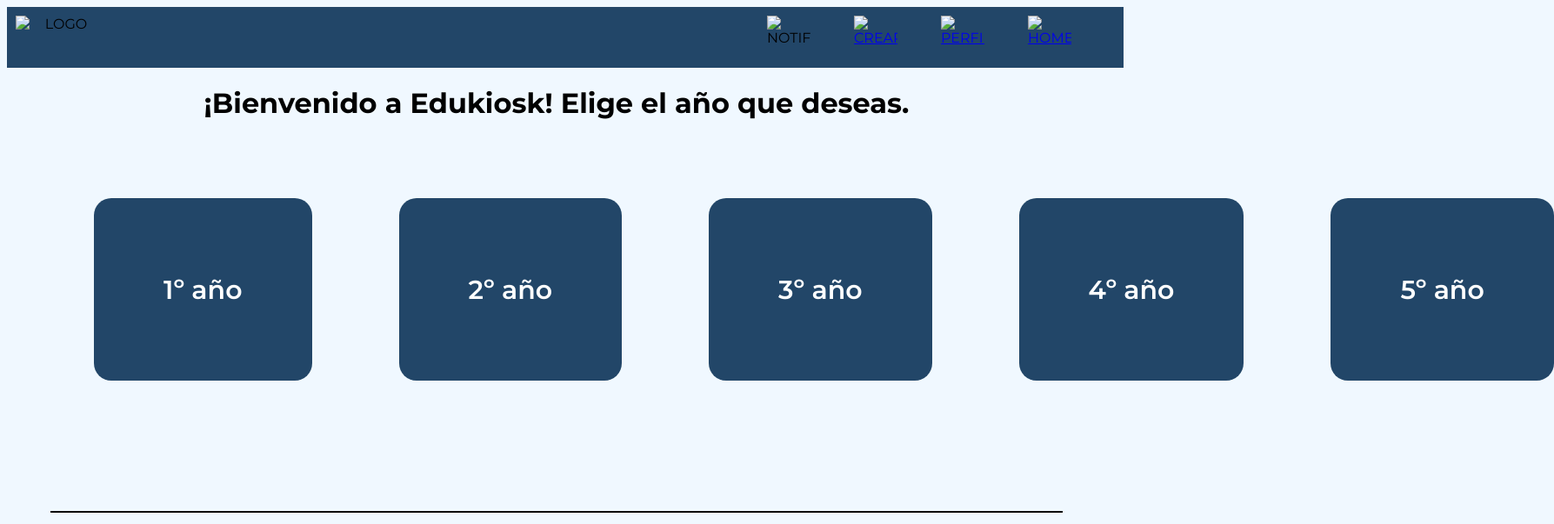
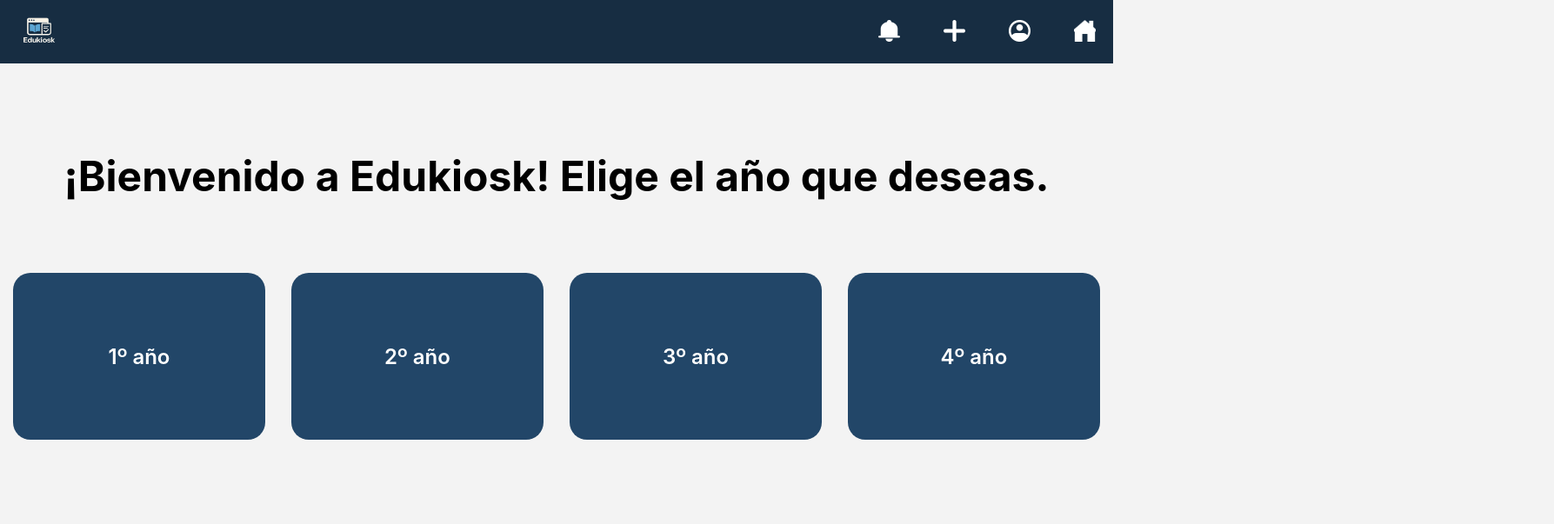
Before and after one commit to 3-TIC-ORT/proyecto-edukiosk, a website: page Frontend/Home/index.html in a window 1280 px wide. Shown: the top 603 px of the page at 87% size, 1787 px wide, since content can reach past the window. Drawn offline with Linux system fonts and the light colour scheme.

Commit message:
Avanze en algunas cosas de front (mas que nada pulir las paginas de registro y login. Aparte arregle el header en la de home).

```diff
--- a/Frontend/Home/index.html
+++ b/Frontend/Home/index.html
@@ -10,31 +10,33 @@
     <link href="https://fonts.googleapis.com/css2?family=Montserrat:ital,wght@0,100..900;1,100..900&display=swap" rel="stylesheet">
 </head>
 <body>
+    <!--HEADER-->
     <header>
       <div class="header">
-            <img src="../../Imagenes/edukiosk.png" alt="LOGO">
+        <img src="../../Imagenes/LogoClaro.png" alt="LOGO" />
         <ul>
           <li>
-                    <a href="../Home/index.html">
-                        <img src="../../Imagenes/home.png" alt="HOME">
+            <img src="../../Imagenes/notificaciones.png" alt="NOTIFICACIONES" />
+            <!-- ROCCO PROGRAMALO VOS -->
+          </li>
+          <li>
+            <a href="../Publicar/index.html">
+              <img src="../../Imagenes/PUBLICAR.png" alt="CREAR" />
             </a>
           </li>
           <li>
             <a href="../Perfil/index.html">
-                        <img src="../../Imagenes/perfil.png" alt="PERFIL">
+              <img src="../../Imagenes/fotoPerfil.png" alt="PERFIL" />
             </a>
           </li>
           <li>
-                    <a href="../Publicar/index.html">
-                        <img src="../../Imagenes/crear.png" alt="CREAR">
+            <a href="../Home/index.html">
+              <img src="../../Imagenes/home.png" alt="HOME" />
             </a>
-                </li>
-                <li>
-                     <img src="../../Imagenes/notificaciones.png" alt="NOTIFICACIONES">
-                     <!-- ROCCO PROGRAMALO VOS -->
           </li>
         </ul>
       </div>
+    </header>
 
     </header>
     <h1>¡Bienvenido a Edukiosk! Elige el año que deseas.
--- a/Frontend/Home/styles.css
+++ b/Frontend/Home/styles.css
@@ -1,76 +1,104 @@
-body{
-    font-family: "Montserrat", sans-serif;
-    background-color: aliceblue;
+/* VARIABLES */
+:root {
+  --colorFondo: #f3f3f3;
+  --colorPrimario: #172d42;
+}
+
+html,
+body {
+  margin: 0;
+  padding: 0;
+}
+
+body {
+  font-family: "Inter", sans-serif;
+  background-color: var(--colorFondo);
   text-align: center;
 }
 
-/* CODIGO DEL HEADER */
+body h1{
+    margin-top: 100px;
+    font-weight: 700;
+    font-size: 3rem;
+}
+
+/* HEADER STYLES */
+
+.header {
+  display: flex;
+  align-items: center;
+  justify-content: space-between;
+  border-bottom: 3px solid var(--colorPrimario);
+  padding: 10px 20px;
+  width: 100%;
+  box-sizing: border-box;
+  background-color: var(--colorPrimario);
+}
+
+.header img {
+  width: 50px;
+  height: 50px;
+  padding: 0;
+}
 
 .header ul {
   list-style-type: none;
-    padding-right: 50px;
+  padding: 0;
   margin: 0;
   gap: 50px;
   display: flex;
-    flex-direction: row-reverse;
-}
-.header ul img{
-    width: 50px;
-    height: 50px;
+  flex-direction: row;
+  align-items: center;
+  max-height: 25px;
 }
 
-.header img{
-    width: 100px;
-    height: 50px;
+.header ul li a {
+  align-self: center;
   display: flex;
-    margin: 0;
 }
 
-.header{
-    display: flex;
-    align-items: center;
-    justify-content: space-between;
-    margin: 0px;
-    padding: 10px;
-    width: 100%;
-    background-color: #224668;
+.header ul li {
+  max-height: 25px;
 }
 
-/* AÑOS */
+.header ul img {
+  width: 25px !important;
+  height: 25px !important;
+  object-fit: cover;
+}
 
-.AÑOS{
+/* AÑOS - RESPONSIVE FIXES APPLIED */
+
+.AÑOS {
   display: flex;
-    justify-content: space-between;;
-    margin: 50px;
+  justify-content: space-around;
   font-family: serif;
   text-align: center;
-    height: 400px;
   flex-wrap: wrap;
   border-bottom: 2px solid black;
-     flex-wrap: nowrap
-
 }
 
 
-.AÑOS a{
-    margin: 50px;
-    margin-top: 40px;
+.AÑOS a {
+  margin: 10px 15px;
+  margin-block: 50px;
   background-color: #224668;
   outline: none;
   color: white;
-    padding-inline: 80px;
-    padding-block: 30px;
+  padding: 1.5em 2em;
   border-radius: 20px;
   display: flex;
   align-items: center;
-    font-size: 30px;
+  justify-content: center;
+  font-size: 1.5rem;
   font-weight: 600;
   text-decoration: none;
-    font-family: "Montserrat", sans-serif;
-    width: 150px;
-    height: 150px;
-  white-space: nowrap;
-
+  font-family: "Inter", sans-serif;
+  min-width: 120px;
+  min-height: 120px;
+  flex-grow: 1;
+  flex-basis: 150px;
+  white-space: normal;
 }
 
 /* ABOUT */
@@ -80,29 +108,31 @@ body{
   flex-direction: column;
   align-items: center;
   text-align: center;
-    padding: 1rem;
+  /* Adjusted padding to be consistent */
+  padding: 1rem 5%;
   color: white;
-    padding: 5%;
+  background-color: var(--colorPrimario);
+  border-top: 3px solid black;
+}
 
-        h1{
+/* FIX: Corrected invalid nested H1 syntax and used a responsive font size */
+.ABOUT h1 {
   font-weight: 700;
-            font-size: 100;
-        }
-    background-color: #224668;
-    border-top: 3px solid black;
+  font-size: 2.5rem;
+  margin-top: 0; /* Ensures proper spacing from the top edge of .ABOUT */
 }
 
 .ABOUT p {
   width: 100%;
   max-width: 40rem;
-    margin: 1%;
-    font-size: 30;
+  margin: 1% 0; /* Adjusted margin to prevent issues with text-align */
+  /* FIX: Used a responsive font size */
+  font-size: 1.25rem;
   font-weight: 550;
 }
 
-
 /* FOOTER */
 
-.FOOTER{
+.FOOTER {
   border-top: 3px solid black;
 }
--- a/Frontend/Login/styles.css
+++ b/Frontend/Login/styles.css
@@ -52,7 +52,7 @@ body > .titulo h1 {
   border-radius: 6px;
 }
 
-.botonSubmit{
+.botonSubmit {
   margin-top: 10%;
   width: 50%;
   background-color: var(--colorPrimario);
@@ -64,31 +64,89 @@ body > .titulo h1 {
   cursor: pointer;
 }
 
-.botonSubmit:hover{
+.botonSubmit:hover {
   opacity: 80%;
 }
 
-label[for="Terminos"]{
+label[for="Terminos"] {
   text-align: start;
   font-size: small;
   font-weight: 700;
   font-variation-settings: "wght" 200;
 }
 
-/* HEADER */
+aside {
+  display: flex;
+  text-align: center;
+  justify-content: center;
+  margin-top: 2%;
+  padding-top: 5px;
+  width: auto;
+}
+
+aside p {
+  font-weight: 200;
+  border-top: 2px solid var(--colorPrimario);
+  padding-inline: 2.5%;
+  padding-top: 1%;
+  & > a {
+    text-decoration: none;
+    color: var(--colorPrimario);
+    font-weight: 200;
+  }
+}
+
+/* HEADER STYLES */
+
 .header {
   display: flex;
   align-items: center;
   justify-content: space-between;
-  border-bottom: 3px solid black;
-  margin: -10px;
-  padding: 10px;
+  border-bottom: 3px solid var(--colorPrimario);
+  padding: 10px 20px;
   width: 100%;
+  box-sizing: border-box;
   background-color: var(--colorPrimario);
 }
 
 .header img {
   width: 50px;
   height: 50px;
-  padding: 10px;
+  padding: 0;
 }
+
+/* POP UPS */
+
+dialog {
+    position: fixed;
+    top: 50px;
+    left: 50%;
+    transform: translateX(-50%);
+    margin: 0;
+    font-family: inherit;
+    max-width: 300px;
+    width: fit-content;
+    min-width: 200px;
+    padding: 20px 30px;
+    border: none;
+    border-radius: 15px;
+    box-shadow: 0 4px 15px rgba(0, 0, 0, 0.3);
+    text-align: center;
+    opacity: 0;
+    transition: opacity 0.3s ease-in-out, background-color 0.3s ease-in-out;
+}
+
+dialog::backdrop {
+    background-color: transparent;
+}
+
+dialog.popUp {
+    opacity: 1;
+    background-color: #333;
+    color: white;
+}
+
+dialog.fading-out {
+    opacity: 0;
+    transition: opacity 0.5s ease-in-out;
+}
--- a/Frontend/Registro/styles.css
+++ b/Frontend/Registro/styles.css
@@ -111,20 +111,49 @@ label[for="Terminos"]{
     font-variation-settings: "wght" 200;
 }
 
-/* HEADER */
+label[for="Terminos"] a {
+    text-decoration: none;
+    color: var(--colorPrimario);
+}
+
+aside {
+    display: flex;
+    text-align: center;
+    justify-content: center;
+    margin-top: 2%;
+    padding-top: 5px;
+    width: auto;
+}
+
+aside p {
+    font-weight: 200;
+    border-top: 2px solid var(--colorPrimario);
+    padding-inline: 2.5%;
+    padding-top: 1%;
+}
+
+aside p a {
+    text-decoration: none;
+    color: var(--colorPrimario);
+    font-weight: 200;
+}
+
+
+/* HEADER STYLES */
+
 .header {
   display: flex;
   align-items: center;
   justify-content: space-between;
-  border-bottom: 3px solid black;
-  margin: -10px;
-  padding: 10px;
+  border-bottom: 3px solid var(--colorPrimario);
+  padding: 10px 20px;
   width: 100%;
+  box-sizing: border-box;
   background-color: var(--colorPrimario);
 }
 
 .header img {
   width: 50px;
   height: 50px;
-  padding: 10px;
+  padding: 0;
 }
--- /dev/null
+++ b/Frontend/Terminos/style.css
@@ -0,0 +1,118 @@
+/* VARIABLES */
+:root {
+  --colorFondo: #f3f3f3;
+  --colorPrimario: #172d42;
+  --colorTexto: #333333;
+}
+
+/* BASE STYLES */
+
+body {
+  background-color: var(--colorFondo);
+  font-family: "Inter", sans-serif;
+  margin: 0;
+  padding: 0;
+  color: var(--colorTexto);
+  line-height: 1.6;
+}
+
+/* HEADER STYLES */
+
+.header {
+  display: flex;
+  align-items: center;
+  justify-content: space-between;
+  border-bottom: 3px solid var(--colorPrimario);
+  padding: 10px 20px;
+  width: 100%;
+  box-sizing: border-box;
+  background-color: var(--colorPrimario);
+}
+
+.header img {
+  width: 50px;
+  height: 50px;
+  padding: 0;
+}
+
+.header ul {
+  list-style-type: none;
+  padding: 0;
+  margin: 0;
+  gap: 50px;
+  display: flex;
+  flex-direction: row;
+  align-items: center;
+  max-height: 25px;
+}
+
+.header ul li a {
+  align-self: center;
+  display: flex;
+}
+
+.header ul li{
+    max-height: 25px;
+}
+
+.header ul img {
+  width: 25px !important;
+  height: 25px !important;
+  object-fit: cover;
+}
+
+/* MAIN CONTENT STYLES */
+
+main {
+  max-width: 800px;
+  margin: 40px auto;
+  padding: 0 20px;
+}
+
+h1 {
+  color: var(--colorPrimario);
+  text-align: center;
+  margin-bottom: 30px;
+  font-size: 2em;
+}
+
+p {
+  margin-bottom: 20px;
+}
+
+/* DESIGNER FIGURE STYLES */
+
+figure {
+  display: flex;
+  flex-direction: column;
+  align-items: center;
+  margin: 40px 0;
+  padding: 15px;
+  border: 1px solid #ddd;
+  border-radius: 8px;
+  background-color: #ffffff;
+}
+
+.DISEÑADOR {
+  width: 20vw;
+  max-width: 150px;
+  height: auto;
+  display: block;
+  margin: 10px auto;
+  border-radius: 4px;
+  object-fit: cover;
+}
+
+figure img {
+  max-width: 100%;
+  height: auto;
+  display: block;
+}
+
+figcaption {
+  margin-top: 10px;
+  font-style: italic;
+  color: #666;
+  font-size: 0.9em;
+  text-align: center;
+}
```
Also changed, not shown: Backend/Usuarios/usuarios.js (+23 -7 lines), Backend/Usuarios/usuarios.json (deleted, +0 -37 lines), Frontend/Funciones/popUp.js (added, +19 -0 lines), Frontend/Login/index.html (+6 -5 lines), Frontend/Login/main.js (+7 -3 lines), Frontend/Registro/index.html (+20 -4 lines), Frontend/Registro/main.js (+21 -26 lines), Frontend/Terminos/index.html (added, +53 -0 lines), Imagenes/PUBLICAR.png (added), Imagenes/diseñador.jpg (added), Imagenes/fotoPerfil.png (added), Imagenes/home.png (added), Imagenes/notificaciones.png (added). Lines whose indentation alone changed are shown as unchanged.
